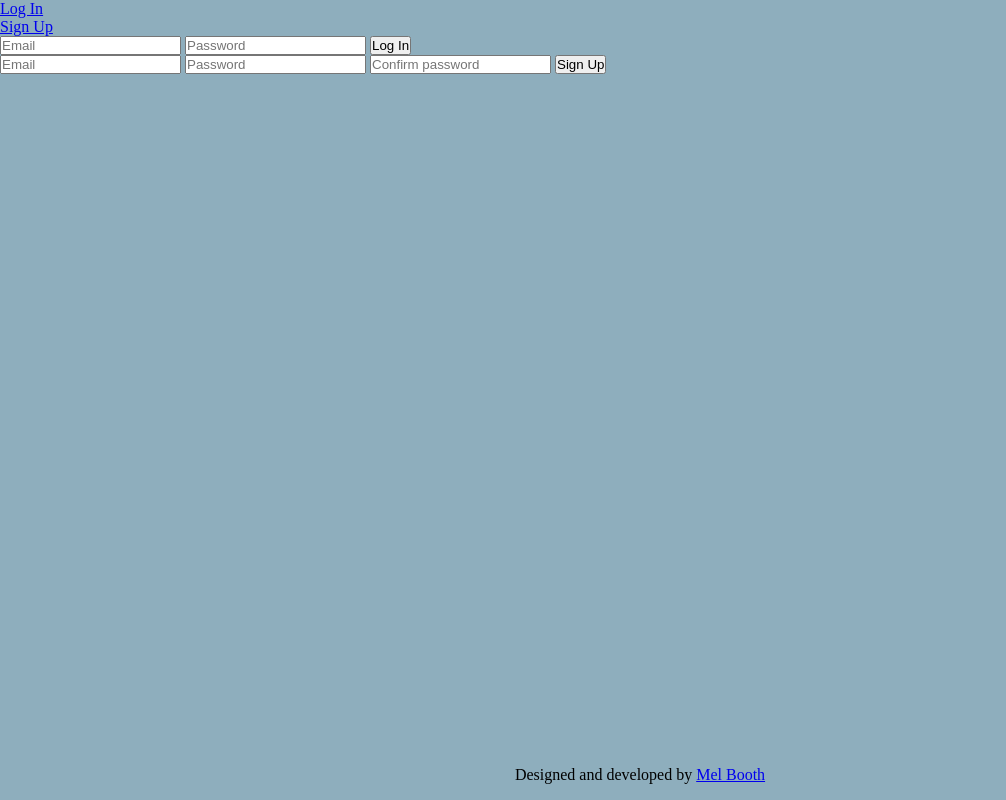
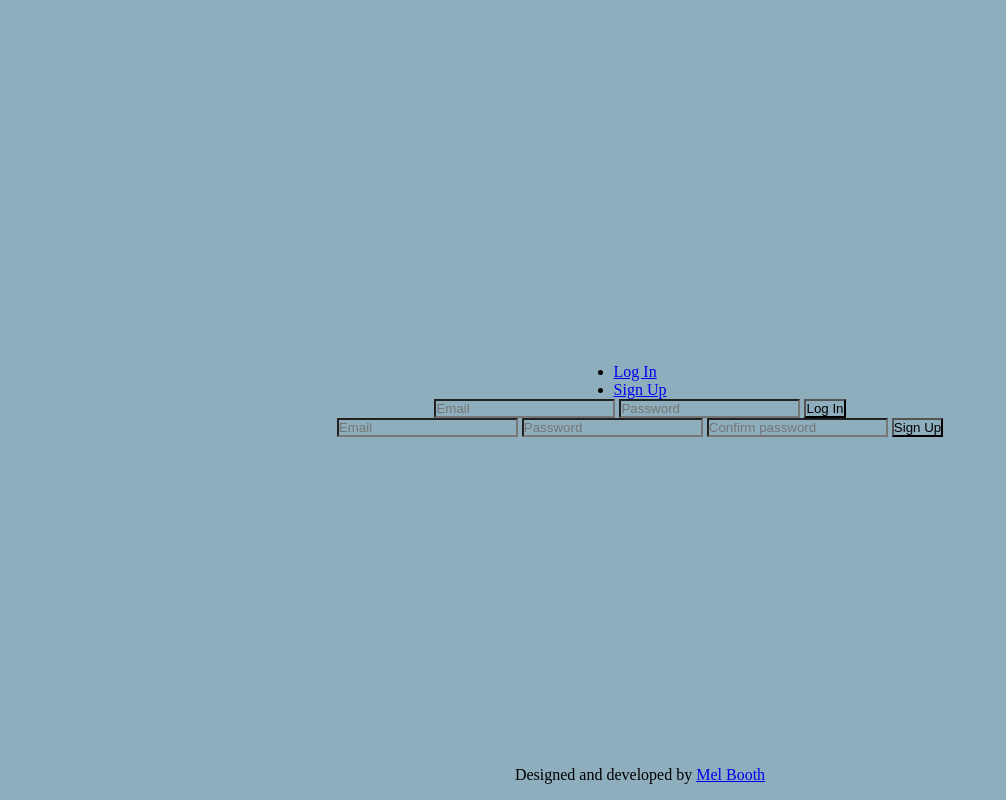
Before and after one commit to mel-booth/signup-form, a website: page index.html in a window 1280 px wide. Shown: the whole page, without its empty margins (0-1006 px from the left). Drawn offline with Linux system fonts and the light colour scheme.

Commit message:
add flexbox to main and box-container

```diff
--- a/main.css
+++ b/main.css
@@ -7,6 +7,8 @@
 * {
   margin: 0px auto;
   padding: 0px;
+  background-color: #8eaebd;
+
 }
 ul {
 
@@ -24,18 +26,31 @@ ul {
   position: absolute;
   width: 100%;
   height: 100%;
-  background-color: #8eaebd;
+  display: flex;
+  flex-direction: column;
+  justify-content: center;
+  flex-wrap: wrap;
+  align-items: center;
 }
 
 .box-container {
-
+  position: absolute;
+  width: 90%;
+  height: 80%;
+  display: flex;
+  flex-direction: column;
+  justify-content: center;
+  flex-wrap: wrap;
+  align-items: center;
 }
 
 .loginbox {
 
+
 }
 
 .signupbox {
+
 
 }
 
@@ -49,3 +64,29 @@ footer {
   padding: 1rem;
   text-align: center;
 }
+
+
+/* Larger than mobile */
+@media (min-width: 400px) {
+
+}
+
+/* Larger than phablet */
+@media (min-width: 550px) {
+
+}
+
+/* Larger than tablet */
+@media (min-width: 750px) {
+
+}
+
+/* Larger than desktop */
+@media (min-width: 1000px) {
+
+}
+
+/* Larger than Desktop HD */
+@media (min-width: 1200px) {
+
+}
```
